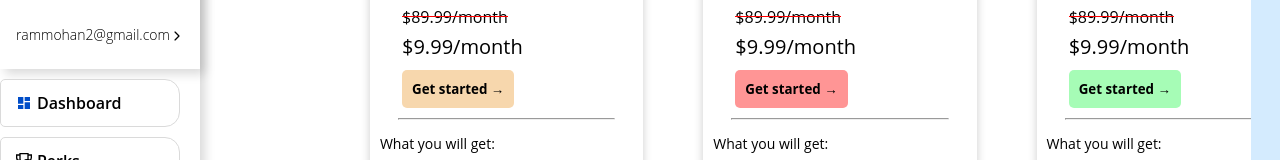
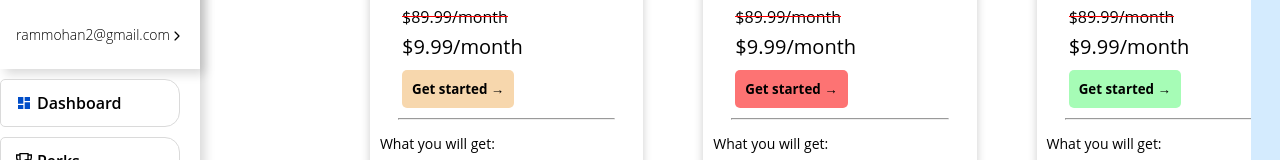
Before and after one commit to ben-350/Home-page, a React (Create React App) app: page / in a window 1280 px wide. Shown: the part 286-446 px from the top of the page. Built offline with nearby package versions, Linux system fonts and the light colour scheme; a web font is replaced by a local one.

Commit message:
Color change to 'get started button

```diff
--- a/src/Components/Content.css
+++ b/src/Components/Content.css
@@ -108,7 +108,7 @@ margin-top:-20px;}
   margin-bottom: 10px;
 }
 .get-started-button2 {
-  background-color:rgb(255, 149, 149);
+  background-color:rgb(253, 115, 115);
   padding: 10px;
   color: #000000;
   font-weight: bold;
```
